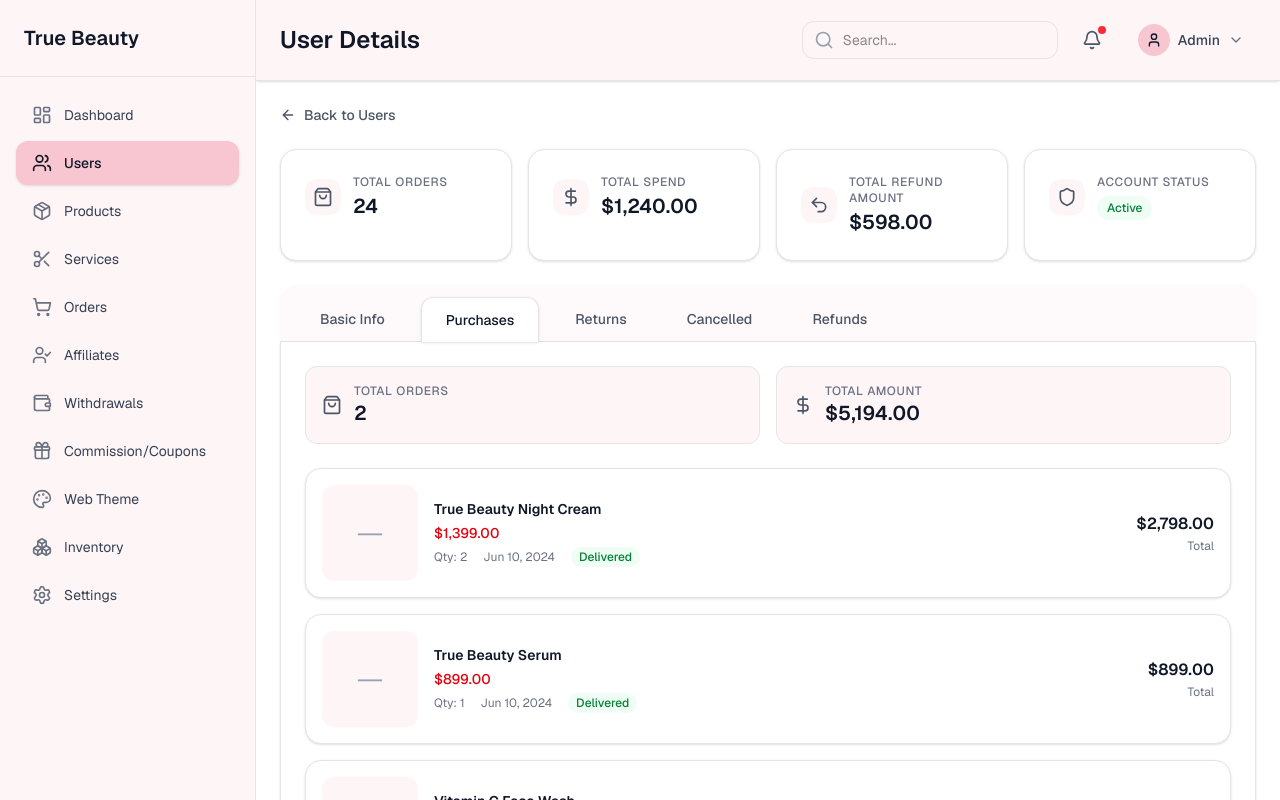
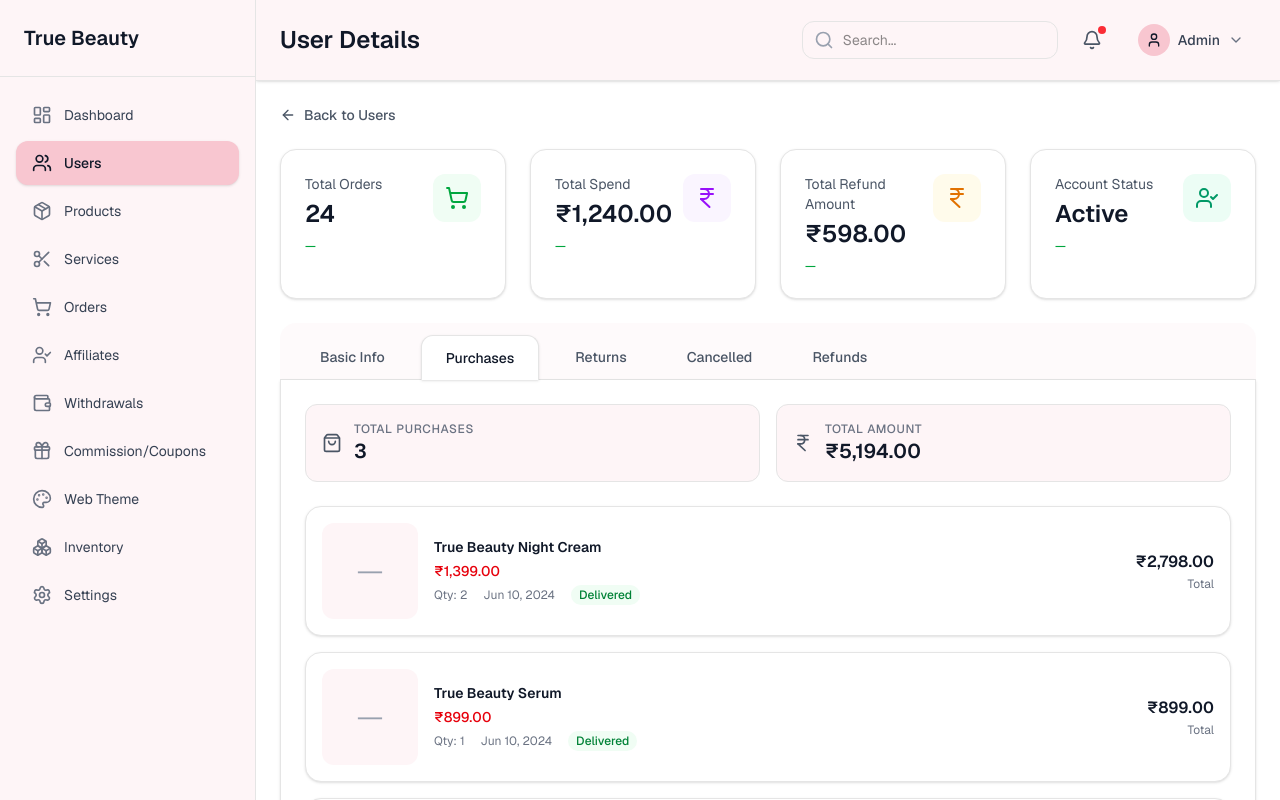
Before and after one commit to ZoyaAnsari19/true-beauty-admin-panel, a Next.js app: page /users/1 in a window 1280 px wide. Both pictures are taken after a click on the tab "Purchases". Built offline with nearby package versions, Linux system fonts and the light colour scheme.

Commit message:
Refactor Home, UsersPage, and UserDetailPage: replace inline stat display with KpiCard component for better modularity, update currency formatting to INR, and enhance user detail summary with additional KPI metrics.

```diff
--- a/app/page.tsx
+++ b/app/page.tsx
@@ -1,4 +1,5 @@
-import { Users, ShoppingCart, DollarSign, TrendingUp } from "lucide-react";
+import { Users } from "lucide-react";
+import { KpiCard } from "@/components/ui/kpiCard";
 
 export default function Home() {
   const stats = [
@@ -6,29 +7,29 @@
       title: "Total Users",
       value: "12,543",
       change: "+12.5%",
-      icon: Users,
-      color: "bg-blue-50 text-blue-600",
+      icon: "users" as const,
+      iconClassName: "bg-blue-50 text-blue-600",
     },
     {
       title: "Total Orders",
       value: "3,421",
       change: "+8.2%",
-      icon: ShoppingCart,
-      color: "bg-green-50 text-green-600",
+      icon: "shopping-cart" as const,
+      iconClassName: "bg-green-50 text-green-600",
     },
     {
       title: "Revenue",
-      value: "$45,231",
+      value: new Intl.NumberFormat("en-IN", { style: "currency", currency: "INR" }).format(45231),
       change: "+15.3%",
-      icon: DollarSign,
-      color: "bg-purple-50 text-purple-600",
+      icon: "indian-rupee" as const,
+      iconClassName: "bg-purple-50 text-purple-600",
     },
     {
       title: "Growth",
       value: "24.8%",
       change: "+2.4%",
-      icon: TrendingUp,
-      color: "bg-orange-50 text-orange-600",
+      icon: "trending-up" as const,
+      iconClassName: "bg-orange-50 text-orange-600",
     },
   ];
 
@@ -36,28 +37,16 @@
     <div className="space-y-6">
         {/* Stats Grid */}
         <div className="grid grid-cols-1 md:grid-cols-2 lg:grid-cols-4 gap-6">
-          {stats.map((stat, index) => {
-            const Icon = stat.icon;
-            return (
-              <div
-                key={index}
-                className="bg-white rounded-2xl p-6 shadow-sm border border-gray-100 hover:shadow-md transition-shadow"
-              >
-                <div className="flex items-center justify-between">
-                  <div>
-                    <p className="text-sm text-gray-600 mb-1">{stat.title}</p>
-                    <p className="text-2xl font-semibold text-gray-900">
-                      {stat.value}
-                    </p>
-                    <p className="text-xs text-green-600 mt-2">{stat.change}</p>
-                  </div>
-                  <div className={`p-3 rounded-xl ${stat.color}`}>
-                    <Icon className="w-6 h-6" />
-                  </div>
-                </div>
-              </div>
-            );
-          })}
+          {stats.map((stat, index) => (
+            <KpiCard
+              key={index}
+              title={stat.title}
+              value={stat.value}
+              change={stat.change}
+              icon={stat.icon}
+              iconClassName={stat.iconClassName}
+            />
+          ))}
         </div>
 
         {/* Recent Activity Card */}
--- a/app/users/[id]/page.tsx
+++ b/app/users/[id]/page.tsx
@@ -12,18 +12,17 @@
   Phone,
   MapPin,
   ShoppingBag,
-  DollarSign,
-  Shield,
+  IndianRupee,
   Cake,
   VenusAndMars,
   Building2,
   Hash,
   Globe,
-  Undo2,
 } from "lucide-react";
 import { useUsers } from "@/lib/users-context";
 import { Tabination, type TabItem } from "@/components/ui/Tabination";
 import { ProductOrderCard } from "@/components/ui/Card";
+import { KpiCard } from "@/components/ui/kpiCard";
 import type { OrderItem } from "@/lib/users-data";
 
 function formatDate(dateStr: string) {
@@ -35,9 +34,9 @@
 }
 
 function formatCurrency(amount: number) {
-  return new Intl.NumberFormat("en-US", {
+  return new Intl.NumberFormat("en-IN", {
     style: "currency",
-    currency: "USD",
+    currency: "INR",
   }).format(amount);
 }
 
@@ -49,20 +48,30 @@
   return items.reduce((sum, i) => sum + i.totalAmount, 0);
 }
 
-function OrdersTabSummary({ count, total }: { count: number; total: number }) {
+function OrdersTabSummary({
+  count,
+  total,
+  countLabel,
+  amountLabel,
+}: {
+  count: number;
+  total: number;
+  countLabel: string;
+  amountLabel: string;
+}) {
   return (
     <div className="grid grid-cols-1 sm:grid-cols-2 gap-4 mb-6">
       <div className="flex items-center gap-3 p-4 rounded-xl bg-[#fef5f7] border border-[#f8c6d0]/40">
         <ShoppingBag className="w-5 h-5 text-gray-600" />
         <div>
-          <p className="text-xs font-medium text-gray-500 uppercase tracking-wider">Total Orders</p>
+          <p className="text-xs font-medium text-gray-500 uppercase tracking-wider">{countLabel}</p>
           <p className="text-xl font-semibold text-gray-900">{count}</p>
         </div>
       </div>
       <div className="flex items-center gap-3 p-4 rounded-xl bg-[#fef5f7] border border-[#f8c6d0]/40">
-        <DollarSign className="w-5 h-5 text-gray-600" />
+        <IndianRupee className="w-5 h-5 text-gray-600" />
         <div>
-          <p className="text-xs font-medium text-gray-500 uppercase tracking-wider">Total Amount</p>
+          <p className="text-xs font-medium text-gray-500 uppercase tracking-wider">{amountLabel}</p>
           <p className="text-xl font-semibold text-gray-900">{formatCurrency(total)}</p>
         </div>
       </div>
@@ -253,28 +262,48 @@
 
   const purchasesContent = (
     <div>
-      <OrdersTabSummary count={uniqueOrderCount(user.purchases)} total={totalAmount(user.purchases)} />
+      <OrdersTabSummary
+        count={user.purchases.length}
+        total={totalAmount(user.purchases)}
+        countLabel="Total Purchases"
+        amountLabel="Total Amount"
+      />
       <OrderCardsList items={user.purchases} />
     </div>
   );
 
   const returnsContent = (
     <div>
-      <OrdersTabSummary count={uniqueOrderCount(user.returnsOrders)} total={totalAmount(user.returnsOrders)} />
+      <OrdersTabSummary
+        count={uniqueOrderCount(user.returnsOrders)}
+        total={totalAmount(user.returnsOrders)}
+        countLabel="Total Returns"
+        amountLabel="Total Return Amount"
+      />
       <OrderCardsList items={user.returnsOrders} />
     </div>
   );
 
   const cancelledContent = (
     <div>
-      <OrdersTabSummary count={uniqueOrderCount(user.cancelledOrders)} total={totalAmount(user.cancelledOrders)} />
+      <OrdersTabSummary
+        count={uniqueOrderCount(user.cancelledOrders)}
+        total={totalAmount(user.cancelledOrders)}
+        countLabel="Total Cancelled"
+        amountLabel="Total Amount"
+      />
       <OrderCardsList items={user.cancelledOrders} />
     </div>
   );
 
   const refundsContent = (
     <div>
-      <OrdersTabSummary count={uniqueOrderCount(user.refundedOrders)} total={totalAmount(user.refundedOrders)} />
+      <OrdersTabSummary
+        count={uniqueOrderCount(user.refundedOrders)}
+        total={totalAmount(user.refundedOrders)}
+        countLabel="Total Refunds"
+        amountLabel="Total Refund Amount"
+      />
       <OrderCardsList items={user.refundedOrders} />
     </div>
   );
@@ -300,57 +329,39 @@
       </Link>
 
       {/* KPI cards — always visible above tabs */}
-      <div className="grid grid-cols-1 md:grid-cols-2 lg:grid-cols-4 gap-4">
-        <div className="bg-white rounded-2xl p-6 shadow-sm border border-gray-100">
-          <div className="flex items-center gap-3">
-            <div className="p-2 rounded-xl bg-[#fef5f7]">
-              <ShoppingBag className="w-5 h-5 text-gray-600" />
-            </div>
-            <div>
-              <p className="text-xs font-medium text-gray-500 uppercase tracking-wider">Total Orders</p>
-              <p className="text-xl font-semibold text-gray-900 mt-0.5">{user.totalOrders}</p>
-            </div>
-          </div>
-        </div>
-        <div className="bg-white rounded-2xl p-6 shadow-sm border border-gray-100">
-          <div className="flex items-center gap-3">
-            <div className="p-2 rounded-xl bg-[#fef5f7]">
-              <DollarSign className="w-5 h-5 text-gray-600" />
-            </div>
-            <div>
-              <p className="text-xs font-medium text-gray-500 uppercase tracking-wider">Total Spend</p>
-              <p className="text-xl font-semibold text-gray-900 mt-0.5">{formatCurrency(user.totalSpend)}</p>
-            </div>
-          </div>
-        </div>
-        <div className="bg-white rounded-2xl p-6 shadow-sm border border-gray-100">
-          <div className="flex items-center gap-3">
-            <div className="p-2 rounded-xl bg-[#fef5f7]">
-              <Undo2 className="w-5 h-5 text-gray-600" />
-            </div>
-            <div>
-              <p className="text-xs font-medium text-gray-500 uppercase tracking-wider">Total Refund Amount</p>
-              <p className="text-xl font-semibold text-gray-900 mt-0.5">{formatCurrency(totalRefundAmount)}</p>
-            </div>
-          </div>
-        </div>
-        <div className="bg-white rounded-2xl p-6 shadow-sm border border-gray-100">
-          <div className="flex items-center gap-3">
-            <div className="p-2 rounded-xl bg-[#fef5f7]">
-              <Shield className="w-5 h-5 text-gray-600" />
-            </div>
-            <div>
-              <p className="text-xs font-medium text-gray-500 uppercase tracking-wider">Account Status</p>
-              <span
-                className={`inline-flex mt-1.5 items-center px-2.5 py-1 rounded-full text-xs font-medium ${
-                  user.status === "active" ? "bg-green-50 text-green-700" : "bg-red-50 text-red-700"
-                }`}
-              >
-                {user.status === "active" ? "Active" : "Blocked"}
-              </span>
-            </div>
-          </div>
-        </div>
+      <div className="grid grid-cols-1 sm:grid-cols-2 lg:grid-cols-4 gap-6">
+        <KpiCard
+          title="Total Orders"
+          value={String(user.totalOrders)}
+          change="—"
+          icon="shopping-cart"
+          iconClassName="bg-green-50 text-green-600"
+        />
+        <KpiCard
+          title="Total Spend"
+          value={formatCurrency(user.totalSpend)}
+          change="—"
+          icon="indian-rupee"
+          iconClassName="bg-purple-50 text-purple-600"
+        />
+        <KpiCard
+          title="Total Refund Amount"
+          value={formatCurrency(totalRefundAmount)}
+          change="—"
+          icon="indian-rupee"
+          iconClassName="bg-amber-50 text-amber-600"
+        />
+        <KpiCard
+          title="Account Status"
+          value={user.status === "active" ? "Active" : "Blocked"}
+          change="—"
+          icon={user.status === "active" ? "user-check" : "user-x"}
+          iconClassName={
+            user.status === "active"
+              ? "bg-emerald-50 text-emerald-600"
+              : "bg-red-50 text-red-600"
+          }
+        />
       </div>
 
       {/* Tabs */}
--- a/app/users/page.tsx
+++ b/app/users/page.tsx
@@ -11,6 +11,7 @@
 } from "lucide-react";
 import { useUsers } from "@/lib/users-context";
 import { type User, type UserStatus } from "@/lib/users-data";
+import { KpiCard } from "@/components/ui/kpiCard";
 
 function BlockUnblockButton({ user }: { user: User }) {
   const { setUserStatus } = useUsers();
@@ -76,11 +77,71 @@
     return list;
   }, [users, search, statusFilter]);
 
+  const kpis = useMemo(() => {
+    const totalUsers = users.length;
+    const totalOrders = users.reduce((s, u) => s + u.totalOrders, 0);
+    const activeCount = users.filter((u) => u.status === "active").length;
+    const blockedCount = users.filter((u) => u.status === "blocked").length;
+    const now = new Date();
+    const thisMonth = now.getMonth();
+    const thisYear = now.getFullYear();
+    const newThisMonth = users.filter((u) => {
+      const d = new Date(u.joinedDate);
+      return d.getMonth() === thisMonth && d.getFullYear() === thisYear;
+    }).length;
+    return {
+      totalUsers,
+      totalOrders,
+      activeCount,
+      blockedCount,
+      newThisMonth,
+    };
+  }, [users]);
+
   const statusLabel =
     STATUS_OPTIONS.find((o) => o.value === statusFilter)?.label ?? "All statuses";
 
   return (
     <div className="space-y-6">
+      {/* KPI Cards */}
+      <div className="grid grid-cols-1 sm:grid-cols-2 lg:grid-cols-5 gap-6">
+        <KpiCard
+          title="Total Users"
+          value={kpis.totalUsers.toLocaleString()}
+          change="—"
+          icon="users"
+          iconClassName="bg-blue-50 text-blue-600"
+        />
+        <KpiCard
+          title="Total Orders"
+          value={kpis.totalOrders.toLocaleString()}
+          change="—"
+          icon="shopping-cart"
+          iconClassName="bg-green-50 text-green-600"
+        />
+        <KpiCard
+          title="Active Accounts"
+          value={kpis.activeCount.toLocaleString()}
+          change="—"
+          icon="user-check"
+          iconClassName="bg-emerald-50 text-emerald-600"
+        />
+        <KpiCard
+          title="Blocked Accounts"
+          value={kpis.blockedCount.toLocaleString()}
+          change="—"
+          icon="user-x"
+          iconClassName="bg-red-50 text-red-600"
+        />
+        <KpiCard
+          title="New This Month"
+          value={kpis.newThisMonth.toLocaleString()}
+          change="—"
+          icon="trending-up"
+          iconClassName="bg-orange-50 text-orange-600"
+        />
+      </div>
+
       {/* Filters */}
       <div className="flex flex-col sm:flex-row gap-4">
         <div className="relative flex-1">
--- a/components/ui/Card.tsx
+++ b/components/ui/Card.tsx
@@ -15,8 +15,8 @@
   formatDate?: (dateStr: string) => string;
 }
 
-function defaultFormatCurrency(amount: number, currency: string = "USD") {
-  return new Intl.NumberFormat("en-US", {
+function defaultFormatCurrency(amount: number, currency: string = "INR") {
+  return new Intl.NumberFormat("en-IN", {
     style: "currency",
     currency,
   }).format(amount);
@@ -38,7 +38,7 @@
   totalAmount,
   orderDate,
   orderStatus,
-  currency = "USD",
+  currency = "INR",
   formatDate = defaultFormatDate,
 }: ProductOrderCardProps) {
   const statusColors: Record<string, string> = {
--- /dev/null
+++ b/components/ui/kpiCard.tsx
@@ -0,0 +1,84 @@
+"use client";
+
+import React from "react";
+import {
+  Users,
+  ShoppingCart,
+  IndianRupee,
+  TrendingUp,
+  UserCheck,
+  UserX,
+  type LucideIcon,
+} from "lucide-react";
+
+/** Icon names that can be passed from Server Components (serializable). */
+export type KpiIconName =
+  | "users"
+  | "shopping-cart"
+  | "indian-rupee"
+  | "trending-up"
+  | "user-check"
+  | "user-x";
+
+const KPI_ICONS: Record<KpiIconName, LucideIcon> = {
+  users: Users,
+  "shopping-cart": ShoppingCart,
+  "indian-rupee": IndianRupee,
+  "trending-up": TrendingUp,
+  "user-check": UserCheck,
+  "user-x": UserX,
+};
+
+export interface KpiCardProps {
+  /** Card label (e.g. "Total Users", "Revenue") */
+  title: string;
+  /** Main metric value (e.g. "12,543", "₹45,231") */
+  value: string;
+  /** Change text, usually a percentage (e.g. "+12.5%") */
+  change: string;
+  /** Icon name (serializable; use when rendering from a Server Component). */
+  icon: KpiIconName;
+  /** Tailwind classes for icon container: background + icon color (e.g. "bg-blue-50 text-blue-600") */
+  iconClassName?: string;
+  /** Whether change is positive; if false, change uses red. Default true */
+  changePositive?: boolean;
+  /** Optional extra class for the card root */
+  className?: string;
+}
+
+export function KpiCard({
+  title,
+  value,
+  change,
+  icon: iconName,
+  iconClassName = "bg-gray-100 text-gray-600",
+  changePositive = true,
+  className = "",
+}: KpiCardProps) {
+  const Icon = KPI_ICONS[iconName];
+  return (
+    <div
+      className={`bg-white rounded-2xl p-6 shadow-sm border border-gray-100 hover:shadow-md transition-shadow ${className}`}
+    >
+      <div className="flex items-start justify-between gap-4">
+        <div className="min-w-0 flex-1">
+          <p className="text-sm text-gray-600 mb-1">{title}</p>
+          <p className="text-2xl font-semibold text-gray-900">{value}</p>
+          <p
+            className={`text-xs mt-2 font-medium ${
+              changePositive ? "text-green-600" : "text-red-600"
+            }`}
+          >
+            {change}
+          </p>
+        </div>
+        <div
+          className={`shrink-0 p-3 rounded-xl ${iconClassName}`}
+          aria-hidden
+        >
+          <Icon className="w-6 h-6" />
+        </div>
+      </div>
+    </div>
+  );
+}
```
